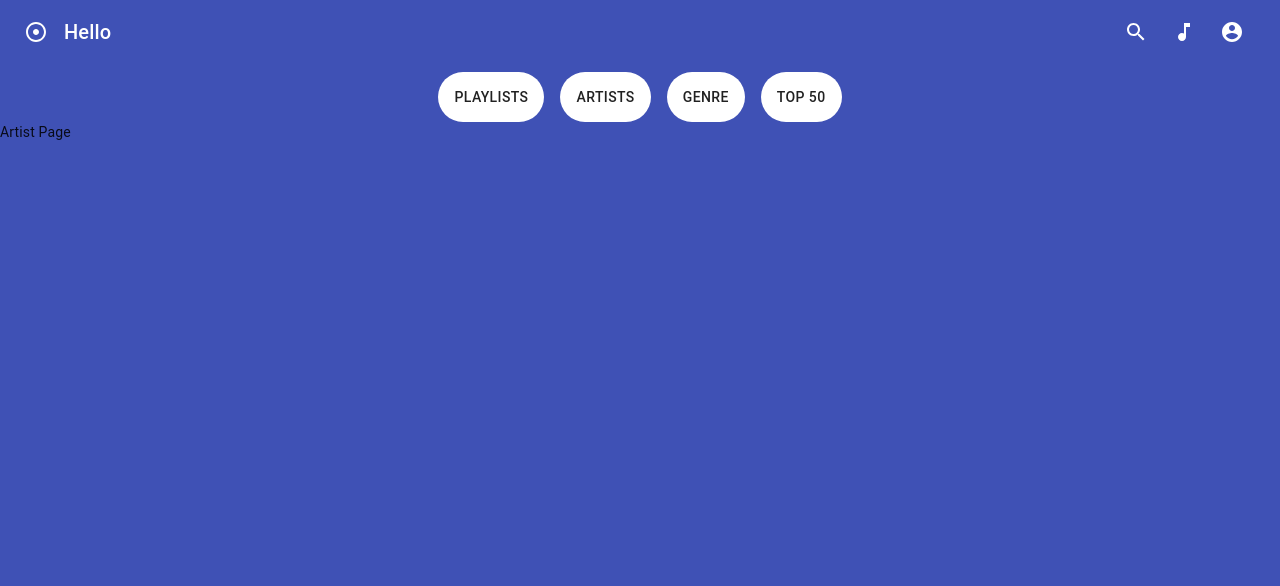
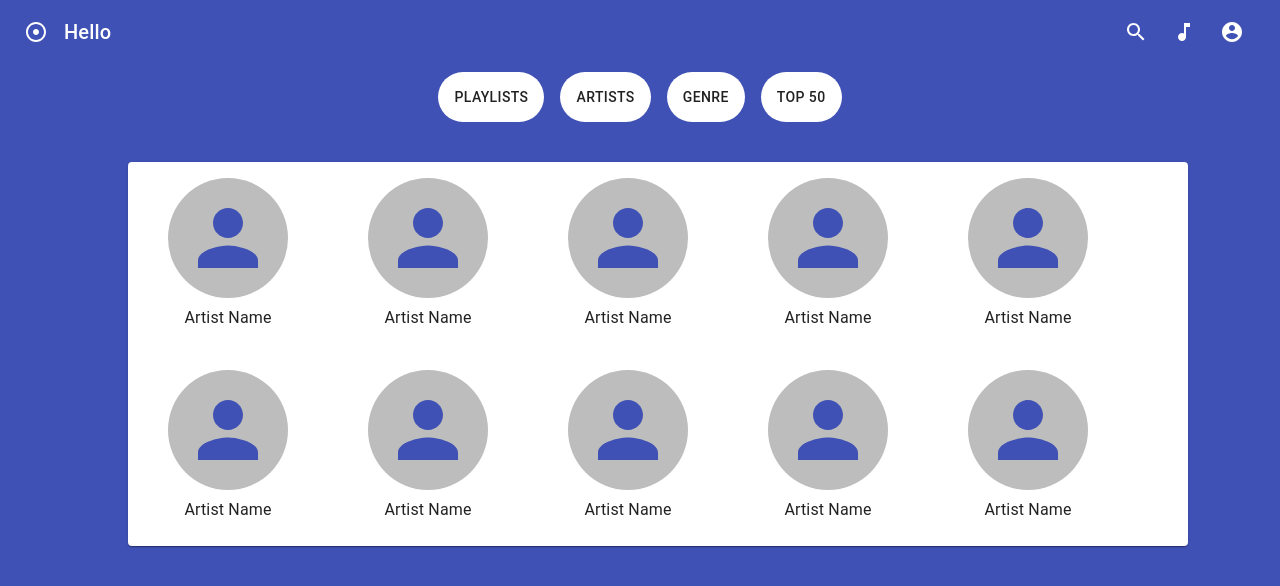
Before and after one commit to lyds214/Quickify, a React (Create React App) app: page /artist in a window 1280 px wide. Shown: the top 586 px of the page. Built offline with nearby package versions, Linux system fonts and the light colour scheme.

Commit message:
Artists
Created an Artist object and displayed them in ArtistPage.

```diff
--- /dev/null
+++ b/src/components/Artist.js
@@ -0,0 +1,35 @@
+import React from 'react'
+import {Avatar, Container, Grid, makeStyles, Typography} from '@material-ui/core'
+
+const useStyles = makeStyles((theme) => ({
+    avatar: {
+        width: theme.spacing(15),
+        height: theme.spacing(15)
+    }
+}))
+const Artist = () => {
+    const classes = useStyles()
+
+    return (
+        <div>
+            <Container>
+                <Grid
+                    container
+                    direction = "column"
+                    alignItems = "center"
+                    justify = "center"
+                    spacing = {1}
+                >
+                    <Grid item>
+                        <Avatar className = {classes.avatar}/>
+                    </Grid>
+                    <Grid item>
+                        <Typography>Artist Name</Typography>
+                    </Grid>
+                </Grid>
+            </Container>
+        </div>
+    )
+}
+
+export default Artist
--- /dev/null
+++ b/src/components/Genre.js
@@ -0,0 +1,11 @@
+import React from 'react'
+
+const Genre = () => {
+    return (
+        <div>
+            Genre
+        </div>
+    )
+}
+
+export default Genre
--- a/src/components/GroupButton.js
+++ b/src/components/GroupButton.js
@@ -34,7 +34,7 @@ const GroupButton = () => {
                         color = "secondary"
                         disableElevation
                         className = {classes.button}
-
+                        component = {Link} to = "/"
                     >
                         Playlists
                     </Button>
@@ -46,6 +46,7 @@ const GroupButton = () => {
                         color = "secondary"
                         disableElevation
                         className = {classes.button}
+                        component = {Link} to = "/artist"
                     >
                         Artists
                     </Button>
@@ -57,6 +58,7 @@ const GroupButton = () => {
                         color = "secondary"
                         disableElevation
                         className = {classes.button}
+                        component = {Link} to = "/genre"
                     >
                         Genre
                     </Button>
@@ -68,6 +70,7 @@ const GroupButton = () => {
                         color = "secondary"
                         disableElevation
                         className = {classes.button}
+                        component = {Link} to = "/top50"
                     >
                         Top 50
                     </Button>
--- a/src/pages/ArtistPage.js
+++ b/src/pages/ArtistPage.js
@@ -1,9 +1,86 @@
 import React from 'react'
+import { Box, Card, CardContent, Grid, makeStyles, Typography } from '@material-ui/core'
+
+import Artist from '../components/Artist'
+
+const useStyles = makeStyles((theme) => ({
+    space: {
+        marginTop: theme.spacing(5),
+        marginLeft: theme.spacing(16),
+    },
+    avatar: {
+        width: theme.spacing(15),
+        height: theme.spacing(15),
+    }
+}))
 
 const ArtistPage = () => {
+    const classes = useStyles()
+
     return (
-        <div>
-            Artist Page
+        <div className = {classes.space}>
+            <Box width = "92%">
+                <Card>
+                    <Grid
+                        container
+                        direction = "row"
+                        justify = "flex-start"
+                    >
+                        <Grid item>
+                            <CardContent>
+                                <Artist/>
+                            </CardContent>
+                        </Grid>
+                        <Grid item>
+                            <CardContent>
+                                <Artist/>
+                            </CardContent>
+                        </Grid>
+                        <Grid item>
+                            <CardContent>
+                                <Artist/>
+                            </CardContent>
+                        </Grid>
+                        <Grid item>
+                            <CardContent>
+                                <Artist/>
+                            </CardContent>
+                        </Grid>
+                        <Grid item>
+                            <CardContent>
+                                <Artist/>
+                            </CardContent>
+                        </Grid>
+                        <Grid item>
+                            <CardContent>
+                                <Artist/>
+                            </CardContent>
+                        </Grid>
+                        <Grid item>
+                            <CardContent>
+                                <Artist/>
+                            </CardContent>
+                        </Grid>
+                        <Grid item>
+                            <CardContent>
+                                <Artist/>
+                            </CardContent>
+                        </Grid>
+                        <Grid item>
+                            <CardContent>
+                                <Artist/>
+                            </CardContent>
+                        </Grid>
+                        <Grid item>
+                            <CardContent>
+                                <Artist/>
+                            </CardContent>
+                        </Grid>
+
+                    </Grid>
+
+                </Card>
+            </Box>
         </div>
     )
 }
--- a/src/pages/GenrePage.js
+++ b/src/pages/GenrePage.js
@@ -1,9 +1,11 @@
 import React from 'react'
+
+import Genre from '../components/Genre'
 
 const GenrePage = () => {
     return (
         <div>
-            Genre Page
+            <Genre/>
         </div>
     )
 }
```
